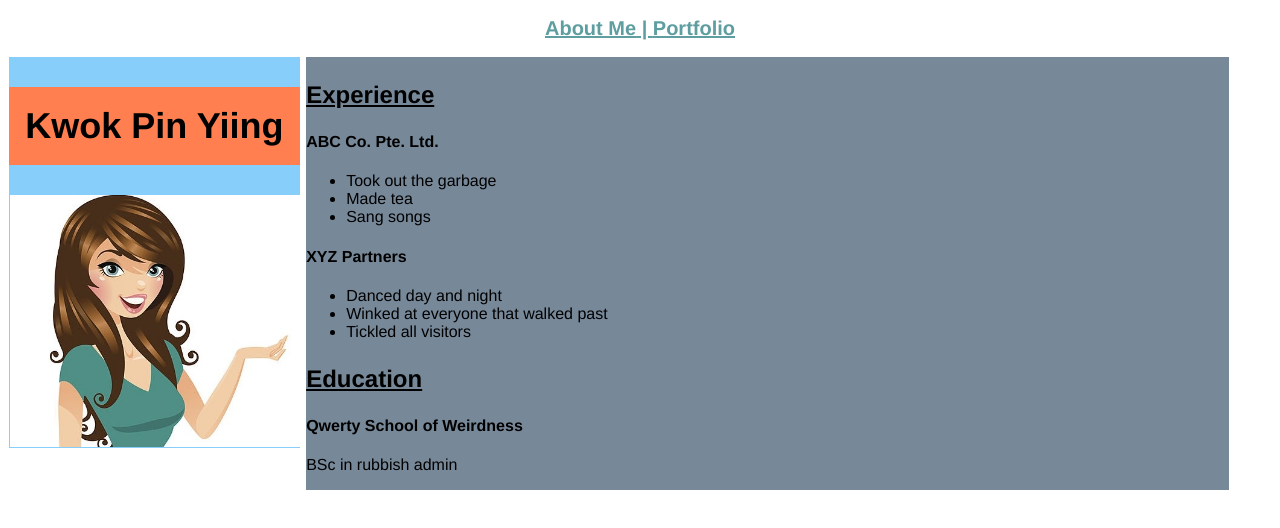
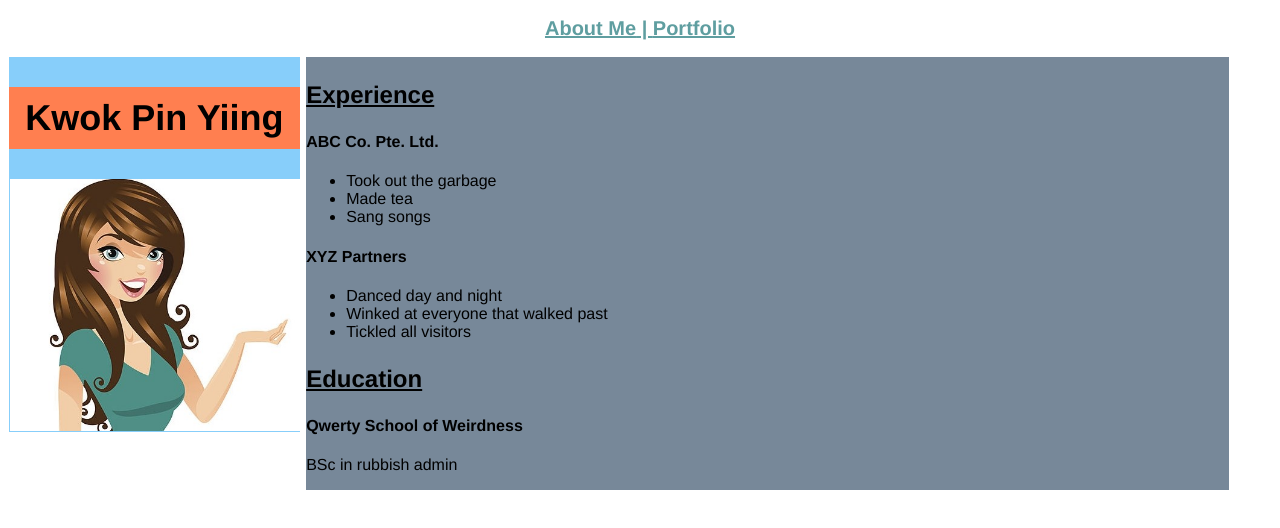
Before and after one commit to pinyiing/testing-portfolio, a plain HTML site: page index.html in a window 1280 px wide. Drawn offline with Linux system fonts and the light colour scheme.

Commit message:
h1 padding from 18px to 10px

```diff
--- a/style.css
+++ b/style.css
@@ -14,8 +14,8 @@ h1{
     background-color: coral;
     font-size: 36px;
     width: 100%;
-    padding-top: 18px;
-    padding-bottom: 18px;
+    padding-top: 10px;
+    padding-bottom: 10px;
     text-align: center;
     }
 
```
